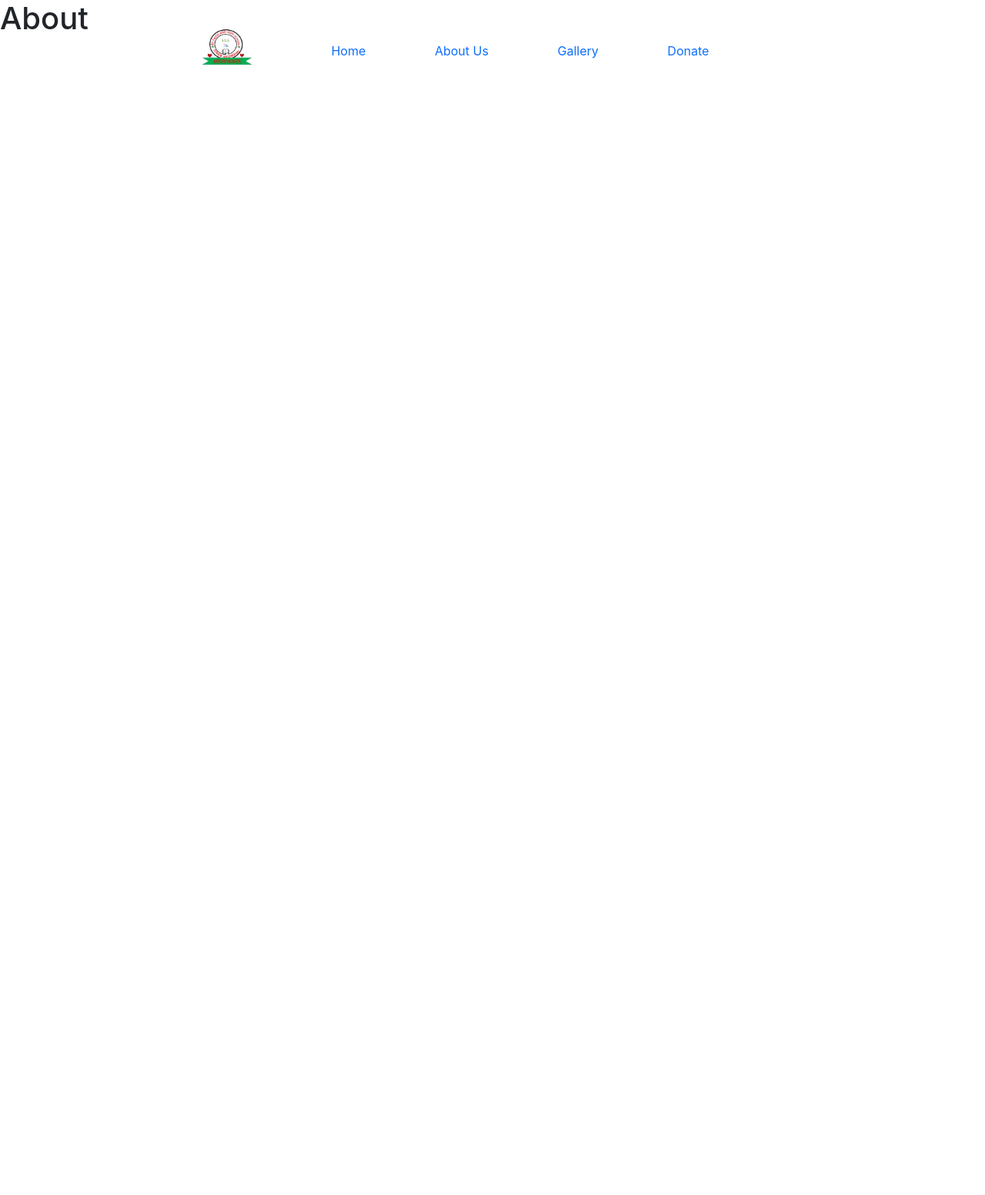
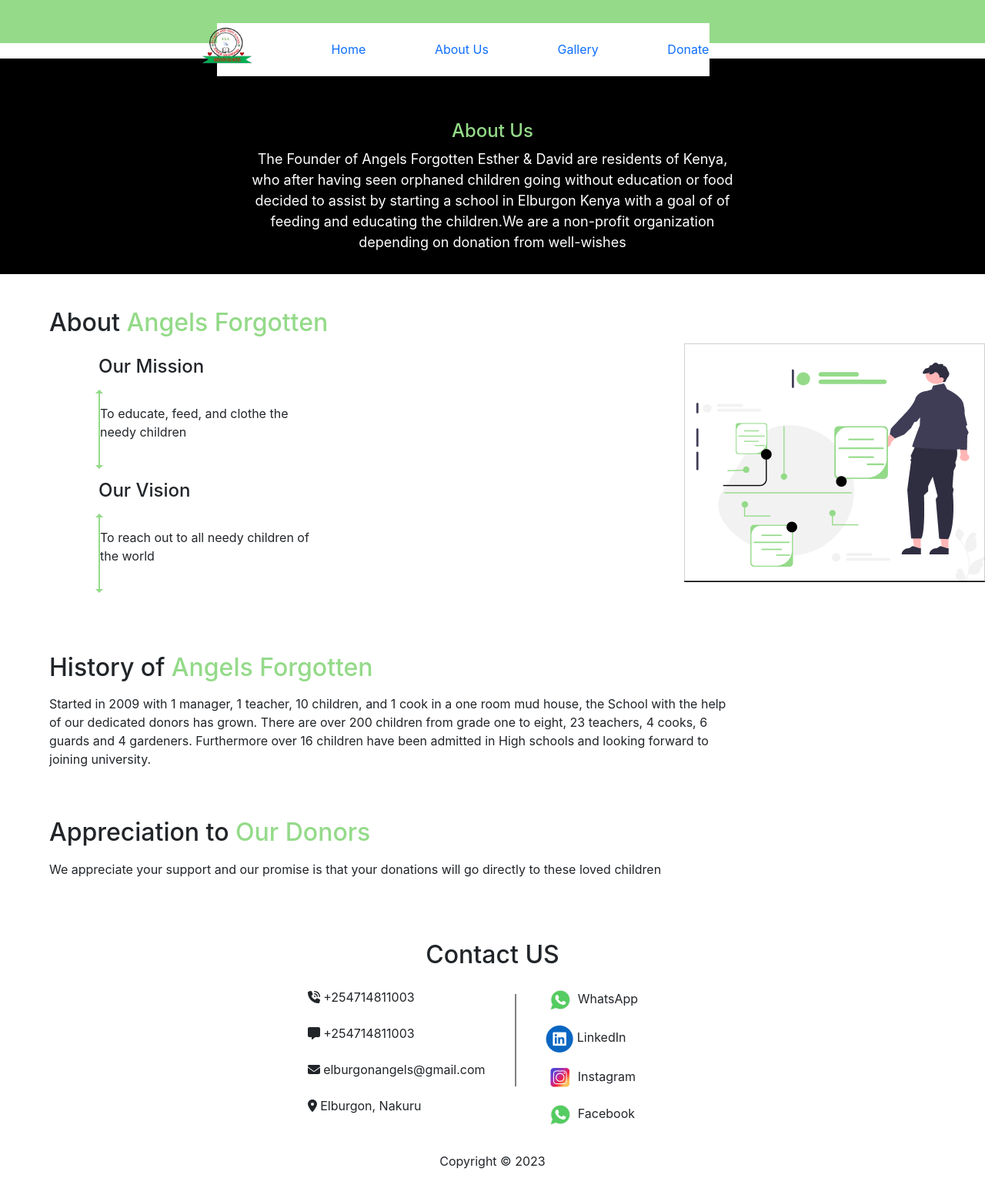
Before and after one commit to Juddymwai/AngelsForgotten, a React app: page /aboutus in a window 1280 px wide. Shown: the whole page at 77% size. Before the commit the page ends 800 px from the top, so only its background shows below. Built offline with nearby package versions, Linux system fonts and the light colour scheme.

Commit message:
about us page and gallery

```diff
--- a/src/components/AboutUs.js
+++ b/src/components/AboutUs.js
@@ -1,8 +1,56 @@
 import React from "react";
+import "./style/About.css"
+
+
 
 function AboutUs(){
   return(
-    <h1>About</h1>
+    <div className="aboutus">
+      <div className="about-header">
+        <div className="about-text">
+          <h4 style={{ color: "#94DA89" }}>About Us</h4>
+          <p>The Founder of Angels Forgotten Esther & David are residents of Kenya, who after having seen orphaned children going without education or food decided to assist by starting a school in Elburgon Kenya with a goal of of feeding and educating the children.We are a non-profit organization depending on donation from well-wishes</p>
+        </div>
+      </div>
+
+      <div className="angels">
+        <h2>About <span>Angels Forgotten</span></h2>
+        <div className="mission-v">
+          <div className="mission">
+            <div>
+              <h4>Our Mission</h4>
+              <div className="vis-mis">
+                <div className="arrow-line"></div>
+                <p>To educate, feed, and clothe the needy children </p>
+              </div>
+            </div>
+            <div>
+              <h4>Our Vision</h4>
+              <div  className="vis-mis">
+                <div className="arrow-line"></div>
+                <p>To reach out to all needy children of the world </p>
+              </div>
+            </div>
+          </div>
+          <div>
+            <img src={require("./assests/mission.png")} alt="..." />
+          </div>
+        </div>
+      </div>
+
+      <div className="history">
+        <h2>History of <span>Angels Forgotten</span></h2>
+        <div>
+          <p>Started in 2009 with 1 manager, 1 teacher, 10 children, and 1 cook in a one room mud house, the School with the help of our dedicated donors has grown. There are over 200 children from grade one to eight, 23 teachers,  4 cooks, 6 guards and 4 gardeners. Furthermore over 16 children have been admitted in High schools and looking forward to joining university. </p>
+        </div>
+      </div>
+
+      <div className="donor">
+        <h2>Appreciation to<span> Our Donors</span></h2>
+        <p>We appreciate your support and our promise is that your donations will go directly to these loved children</p>
+      </div>
+
+    </div>
   )
 }
 
--- a/src/components/App.js
+++ b/src/components/App.js
@@ -4,8 +4,9 @@ import LandingPage from './LandingPage';
 import Gallery from './Gallery'
 import AboutUs from './AboutUs';
 import Donate from './Donate';
-import { BrowserRouter as Router, Routes, Route, NavLink} from "react-router-dom";
+import { BrowserRouter as Router, Routes, Route} from "react-router-dom";
 import NavBar from './NavBar';
+import Footer from './Footer';
 
 
 
@@ -13,6 +14,7 @@ function App() {
   return (
       // <>
       <Router>
+        <div className="color"></div>
         <NavBar />
         <Routes>
           <Route exact path='/' element={<LandingPage />}></Route>
@@ -21,6 +23,7 @@ function App() {
           <Route exact path='/donate' element={<Donate />}></Route>
 
         </Routes>
+        <Footer />
       </Router>
     // </>
   );
--- a/src/components/Donate.js
+++ b/src/components/Donate.js
@@ -2,7 +2,13 @@ import React from "react";
 
 function Donate(){
   return(
-    <h1>Donate</h1>
+    <div>
+      <div className="hero-image">
+        <div className="hero-title">
+
+          </div>
+      </div>
+    </div>
   )
 }
 
--- /dev/null
+++ b/src/components/Footer.js
@@ -0,0 +1,40 @@
+import React from "react";
+import "./style/Footer.css"
+
+import { library  } from '@fortawesome/fontawesome-svg-core'
+import { FontAwesomeIcon } from "@fortawesome/react-fontawesome";
+import { faPhoneVolume, faEnvelope, faMessage, faLocationDot } from '@fortawesome/free-solid-svg-icons'
+// import { faFacebook } from '@fortawesome/free-solid-svg-icons'
+
+
+
+library.add(faPhoneVolume, faEnvelope, faMessage, faLocationDot )
+
+
+export default function Footer() {
+
+
+  return (
+    <footer>
+      <h2>Contact US</h2>
+      <div className="icons">
+        <div className="icons1">
+          <p><FontAwesomeIcon icon="fa-solid fa-phone-volume" /> <span>+254714811003</span></p>
+          <p><FontAwesomeIcon icon="fa-solid fa-message" /> <span>+254714811003</span></p>
+          <p><FontAwesomeIcon icon="fa-solid fa-envelope" /> <span>elburgonangels@gmail.com</span></p>
+          <p><FontAwesomeIcon icon="fa-solid fa-location-dot" /> <span>Elburgon, Nakuru</span></p>
+        </div>
+        <div className="v-line"></div>
+        <div>
+          <p><img src={require("./assests/whatsapp.png")} alt="..."/> WhatsApp</p>
+          <p><img src={require("./assests/linkedin.png")}  alt="..."/> LinkedIn</p>
+          <p><img src={require("./assests/instagram.png")}  alt="..."/> Instagram</p>
+          <p><img src={require("./assests/whatsapp.png")}  alt="..."/> Facebook</p>
+          <p></p>
+          <p></p>
+        </div>
+      </div>
+      <p style={{textAlign: "center", marginTop: 2+"vh"}}>Copyright &copy; 2023</p>
+    </footer>
+  )
+}
--- a/src/components/Gallery.js
+++ b/src/components/Gallery.js
@@ -1,8 +1,41 @@
 import React from "react";
+import "./style/Gallery.css"
+
+
 
 function Gallery(){
   return(
-    <h1>Gallery</h1>
+    <div>
+      <div className="hero-image">
+        <div className="hero-title">
+            <div className="h-line" style={{ marginBottom: 2+"vh" }}></div>
+            <h2 style={{ marginBottom: 2+"vh" }}>BY FAITH AND HOPE ACADEMY</h2>
+            <h4>Where Every Child Matters</h4>
+            <div className="h-line" style={{ width: 15+"vw", marginTop: 2+"vh"  }}></div>
+          </div>
+      </div>
+
+      <div className="gallery-page" >
+        <h2>Gallery Collection</h2>
+        <div className="gallery-collection">
+          {/* <div>
+            <img src={require("")} alt="..." />
+            <img src={require("")} alt="..." />
+            <img src={require("")} alt="..." />
+          </div>
+          <div>
+            <img src={require("")} alt="..." />
+            <img src={require("")} alt="..." />
+            <img src={require("")} alt="..." />
+          </div>
+          <div>
+            <img src={require("")} alt="..." />
+            <img src={require("")} alt="..." />
+            <img src={require("")} alt="..." />
+          </div> */}
+        </div>
+      </div>
+    </div>
   )
 }
 
--- a/src/components/LandingPage.js
+++ b/src/components/LandingPage.js
@@ -6,7 +6,7 @@ function LandingPage(){
   return(
     <div>
       <div className="hero">
-        <div className="color"></div>
+        {/* <div className="color"></div> */}
         <div className="hero-image">
           <div className="hero-title">
             <div className="h-line" style={{ marginBottom: 2+"vh" }}></div>
@@ -57,10 +57,29 @@ function LandingPage(){
         </div>
       </div>
 
+      <div className="our-story">
+        <h2>Our <span color="red">Story</span></h2>
+        <p>From this to that, it is our goal to transform this part of Kenya. <br/>
+          Just like a bird, twig by twig the nest is completed</p>
+        <div>
+          <div>
+            <img style={{ marginRight: 4+"vw" }} src={require("./assests/before.png")} alt="before" />
+            <p>Before</p>
+          </div>
+          <div>
+            <img style={{ width: 33.6+"vw" }} src={require("./assests/after.png")} alt="before" />
+            <p>After</p>
+          </div>
+        </div>
+      </div>
+
       <div className="gallery">
-        <h2>Our <span>Gallery</span></h2>
+        <h2><span>Our</span> Gallery</h2>
         <div>
+          <img src={require("./assests/house.png")} alt="..." />
           <img src={require("./assests/girls.png")} alt="..." />
+          <img src={require("./assests/children.png")} alt="..." />
+          <img src={require("./assests/toddler.png")} alt="..." />
         </div>
       </div>
     </div>
--- /dev/null
+++ b/src/components/style/About.css
@@ -0,0 +1,107 @@
+
+.about-header {
+  background-color: black;
+  height: 35vh;
+  position: relative;
+  top: 9.5vh;
+}
+
+
+.about-text {
+  width: 50vw;
+  text-align: center;
+  margin: auto;
+  padding-top: 10vh;
+
+}
+
+
+.about-text p {
+  font-size: 18px;
+  color: white;
+}
+
+
+.angels {
+  margin-left: 5vw;
+  margin-top: 15vh;
+
+}
+
+
+.mission-v {
+  display: flex;
+  margin-left: 5vw;
+
+}
+
+
+.aboutus span {
+  color: #94DA89;
+}
+
+
+.mission {
+  width: 60vw;
+  margin-top: 2vh;
+}
+
+
+.vis-mis  {
+  display: flex;
+  align-items: center;
+  margin-bottom: 2vh;
+  margin-top: 2vh;
+
+}
+
+
+.vis-mis p {
+  margin-right: 38vw;
+}
+
+.arrow-line {
+  position: relative;
+  height: 100px; /* adjust to your desired height */
+  width: 0.5px; /* adjust to your desired width */
+  margin: 0 auto;
+
+  border: 1px solid #94DA89;
+  /* transform: rotate(-90deg); */
+}
+
+.arrow-line::before,
+.arrow-line::after {
+  content: "";
+  position: absolute;
+  top: 0;
+  width: 0;
+  height: 0;
+  border: 5px solid transparent; /* adjust arrow size here */
+}
+
+.arrow-line::before {
+  top: -7px;
+  left: -5px; /* adjust arrow distance from line */
+  border-right-color: #94DA89; /* adjust arrow color */
+  transform: rotate(90deg);
+}
+
+.arrow-line::after {
+  top: 96px;
+  right: -5px; /* adjust arrow distance from line */
+  border-left-color: #94DA89; /* adjust arrow color */
+  transform: rotate(-270deg);
+}
+
+
+.history,
+.donor {
+  margin: 5vw;
+  width: 70vw;
+}
+
+.history p,
+.donor p {
+  margin-top: 2vh;
+}
--- /dev/null
+++ b/src/components/style/Footer.css
@@ -0,0 +1,33 @@
+footer h2 {
+  text-align: center;
+  padding-bottom: 2vh;
+}
+footer {
+  padding-top: 2vh;
+  padding-bottom: 2vh;
+}
+
+
+footer .icons {
+  display: flex;
+  justify-content: center;
+
+}
+
+footer .v-line {
+  margin-top: 1vh;
+  height: 15vh;
+  width: 2px;
+  background-color: grey;
+  margin-right: 3vw;
+  margin-left: 3vw;
+}
+
+footer .icons1 {
+  margin-left: -4vw;
+
+}
+
+footer .icons1 p {
+  padding-bottom: 7px;
+}
--- /dev/null
+++ b/src/components/style/Gallery.css
@@ -0,0 +1,18 @@
+.hero-image{
+  background-image: url("../assests/hero.jpeg");
+  height:80vh;
+  background-size: cover;
+  background-position: center;
+
+}
+
+
+.gallery-page h2 {
+  text-align: center;
+  margin-top: 5vh;
+  margin-bottom: 5vh;
+  background-color: #E3F1D7;
+  min-height: 50vh;
+  padding-top: 2vh;
+  padding-bottom: 2vh;
+}
--- a/src/components/style/Landing.css
+++ b/src/components/style/Landing.css
@@ -1,5 +1,5 @@
 .hero {
-  margin-bottom: 5vh;
+  margin-bottom: 10vh;
 }
 
 
@@ -22,12 +22,18 @@
   height:80vh;
   background-size: cover;
   background-position: center;
+  position: relative;
+  top: 7vh;
+
+}
 
 
-}
 .color{
   background-color:#94DA89;
-  height:8vh;
+  position: fixed;
+  height:7vh;
+  z-index: 1;
+  width: 100vw;
 
 }
 
@@ -68,7 +74,7 @@
 }
 
 
-.content span {
+.content span, .what-we-do span, .our-story span, .gallery span {
   color: #94DA89;
 }
 
@@ -87,11 +93,9 @@
   width: 80vw;
   margin: auto;
   margin-top: 10vh;
+  margin-bottom: 5vh;
 }
 
-.what-we-do span {
-  color: #94DA89;
-}
 
 .card-flex {
   display: flex;
@@ -100,20 +104,62 @@
 }
 
 .text-center {
-  height: 20vh;
+  height: 25vh;
   background-color: #F8F5F5;
   border: none;
 }
 
 .text-center .dets {
-  padding-top: 4vh;
+  padding-top: 6vh;
 }
 
 .text-center img {
-  margin-bottom: 4vh;
+  margin-bottom: 6vh;
 }
 
 .gallery {
   text-align: center;
+  margin-top: 5vh;
+  margin-bottom: 7vh;
+}
+
+.gallery div {
+  width: 90vw;
+  margin: auto;
+  display: flex;
+  justify-content: space-around;
+  margin-top: 4vh;
+}
+
+.gallery img {
+  width: 17vw;
+}
+
+
+.our-story {
+  text-align: center;
+  background-color: #E3F1D7;
+  padding-top: 2vh;
+}
+
+.our-story > div {
+  display: flex;
+  justify-content: center;
 
 }
+
+.our-story > div img {
+  width: 35vw;
+}
+
+.our-story > p {
+  margin-bottom: 3vh;
+}
+
+.our-story > div p {
+  position: relative;
+  bottom: 7vh;
+  color: white;
+  font-weight:bolder ;
+  font-size: 30px;
+}
--- a/src/components/style/Navbar.css
+++ b/src/components/style/Navbar.css
@@ -1,14 +1,19 @@
+
+.menu {
+  position: fixed;
+  z-index: 1;
+  left: 22vw;
+  top: 3.7vh;
+}
+
 .menu ul{
   display: flex;
   justify-content: center;
   align-items: center;
   width: 50vw;
   margin: auto;
-  height:7vh;
+  height:8.7vh;
   background-color: white;
-  position: absolute;
-  left: 22vw;
-  top: 4.7vh;
 
 }
 .menu li{
```
Also changed, not shown: package.json (+7 -0 lines), src/components/assests/after.png (added), src/components/assests/before.png (added), src/components/assests/instagram.png (added), src/components/assests/linkedin.png (added), src/components/assests/mission.png (added), src/components/assests/whatsapp.png (added), 1 other file.
